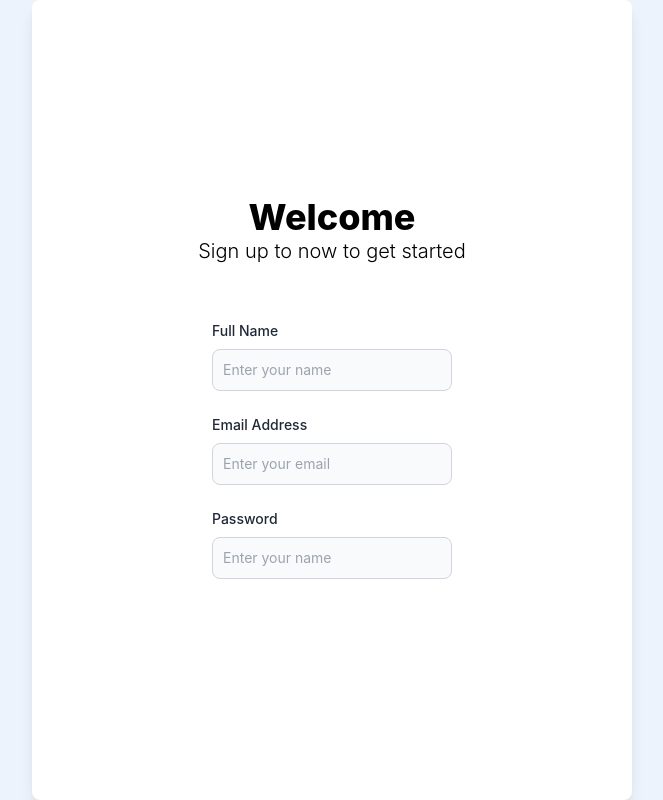
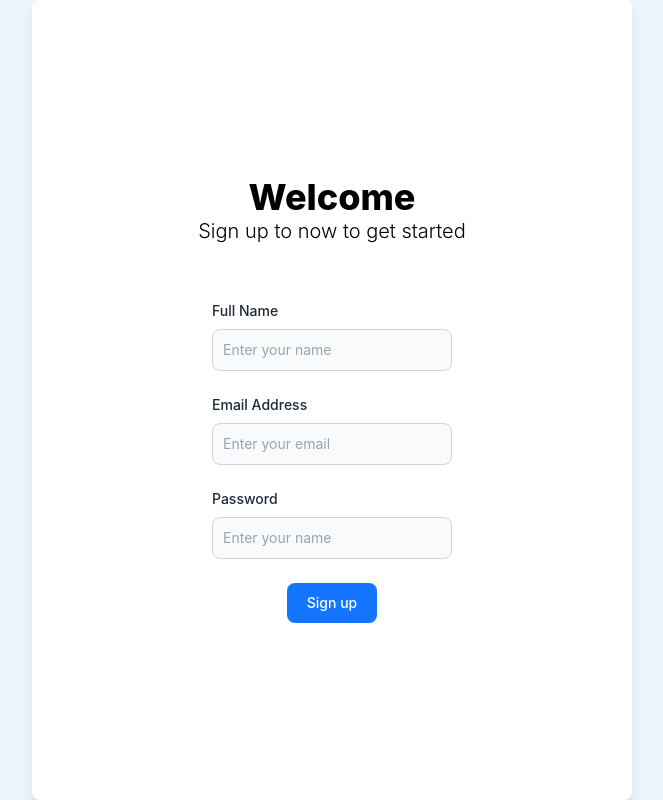
Before and after one commit to IT21239298/MERN-Stack-Messenger-Clone, a React (Create React App) app in the folder client/: page / in a window 1280 px wide. Shown: the whole page, without its empty margins (308-971 px from the left). Built offline with nearby package versions, Linux system fonts and the light colour scheme.

Commit message:
update form

```diff
--- a/client/src/modules/Form/index.js
+++ b/client/src/modules/Form/index.js
@@ -1,3 +1,4 @@
+import Button from "../../components/Button";
 import Input from "../../components/Input";
 
 const Form = () => {
@@ -26,6 +27,7 @@ const Form = () => {
         placeholder="Enter your name"
         className="mb-6"
       />
+      <Button label="Sign up" />
     </div>
   );
 };
```
